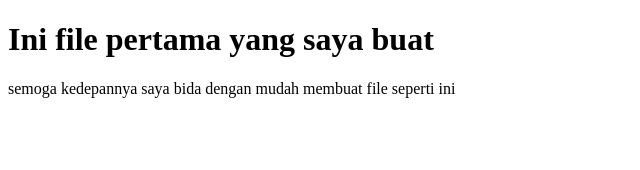
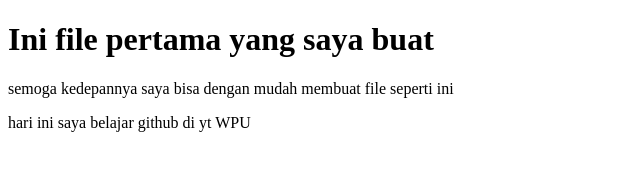
Before and after one commit to Kempettt/Try-1, a plain HTML site: page Index.html in a window 1280 px wide. Shown: the whole page, without its empty margins (0-640 px from the left). Drawn offline with Linux system fonts and the light colour scheme.

Commit message:
- typo, + 1p

```diff
--- a/Index.html
+++ b/Index.html
@@ -4,5 +4,6 @@
  </head>
  <body>
   <h1>Ini file pertama yang saya buat</h1>
-  <p> semoga kedepannya saya bida dengan mudah membuat file seperti ini</p>
+  <p> semoga kedepannya saya bisa dengan mudah membuat file seperti ini</p>
+  <p> hari ini saya belajar github di yt WPU </p>
  </body>
```
